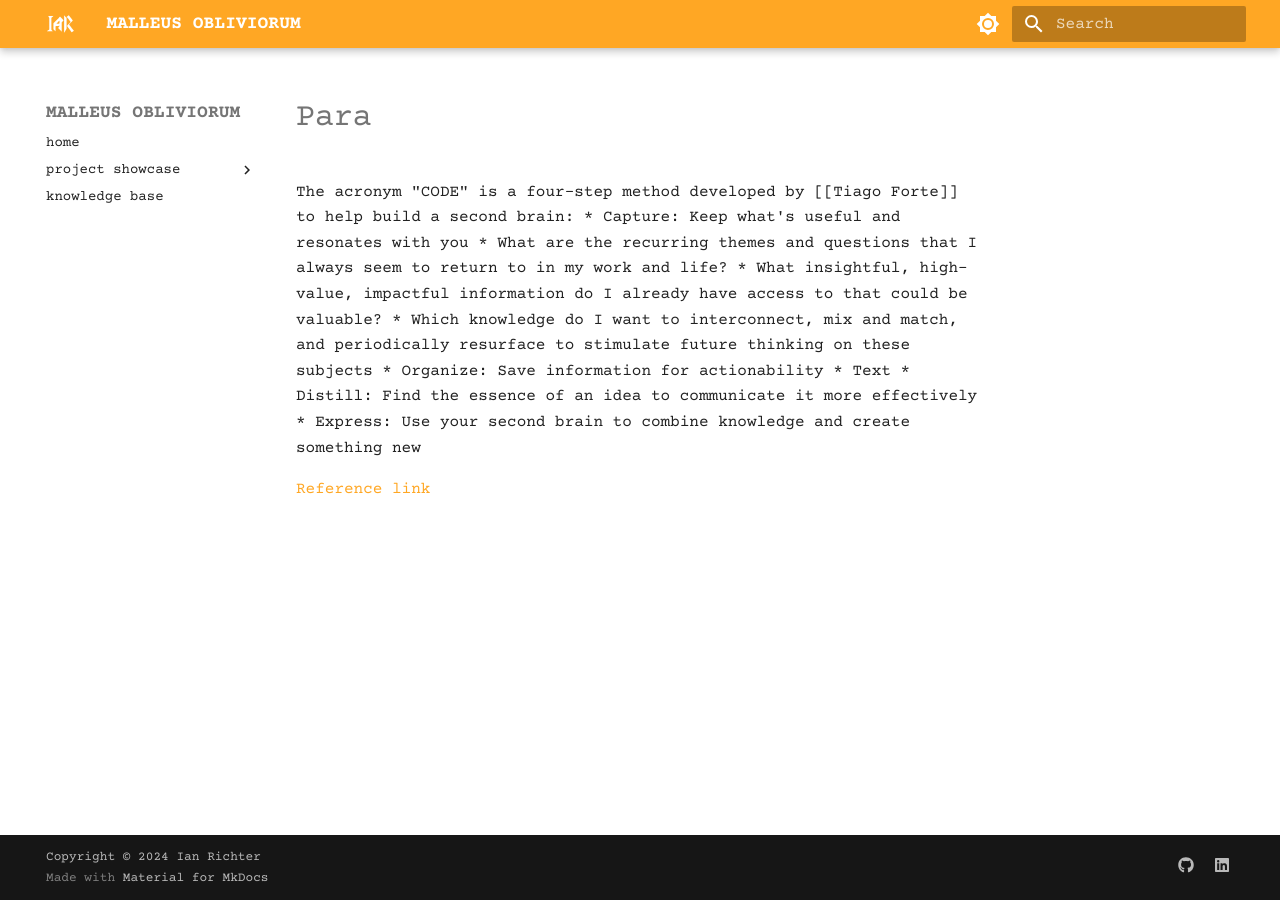
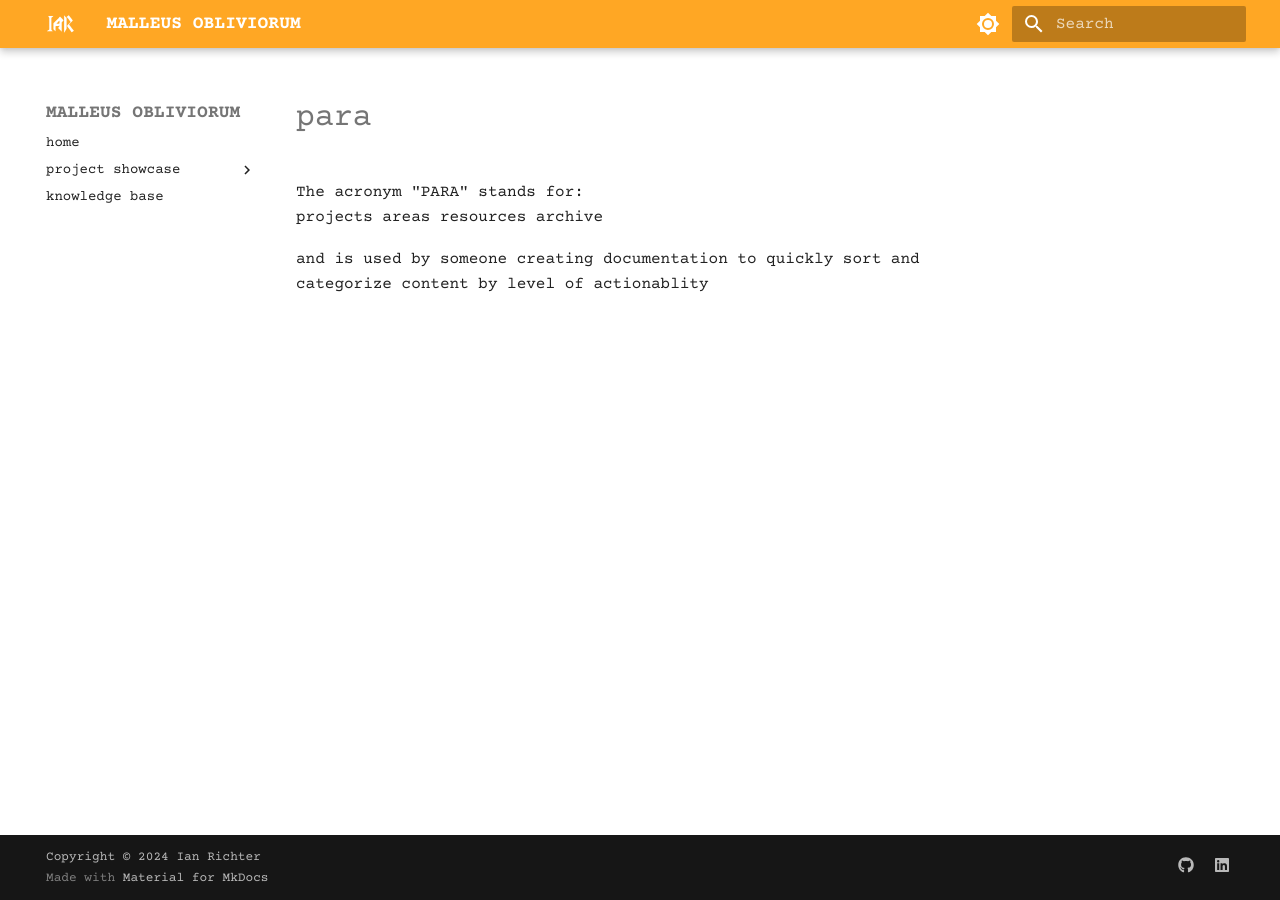
Before and after one commit to iarichter/malleus-obliviorum, an MkDocs documentation site: the page built from docs/resources/para.md, in a window 1280 px wide. Built offline with MkDocs 1.6.1 and Material for MkDocs 9.7.7, drawn with Linux system fonts in a browser that asks for light colours.

Commit message:
Update para.md

```diff
--- a/docs/resources/para.md
+++ b/docs/resources/para.md
@@ -1,14 +1,15 @@
-The acronym "CODE" is a four-step method developed by [[Tiago Forte]] to help build a second brain:
-* Capture: Keep what's useful and resonates with you
-  * What are the recurring themes and questions that I always seem to return to in my work and life?
-  * What insightful, high-value, impactful information do I already have access to that could be valuable?
-  * Which knowledge do I want to interconnect, mix and match, and periodically resurface to stimulate future thinking on these subjects
-* Organize: Save information for actionability
-  * Text
-* Distill: Find the essence of an idea to communicate it more effectively
-* Express: Use your second brain to combine knowledge and create something new
+---
+title: para
+layout: template
+filename: para.md
+tags:
+    - documentation
+---
 
+The acronym "PARA" stands for:
+projects
+areas
+resources
+archive
 
-
-
-[Reference link](https://fortelabs.com/blog/basboverview)
+and is used by someone creating documentation to quickly sort and categorize content by level of actionablity
```
